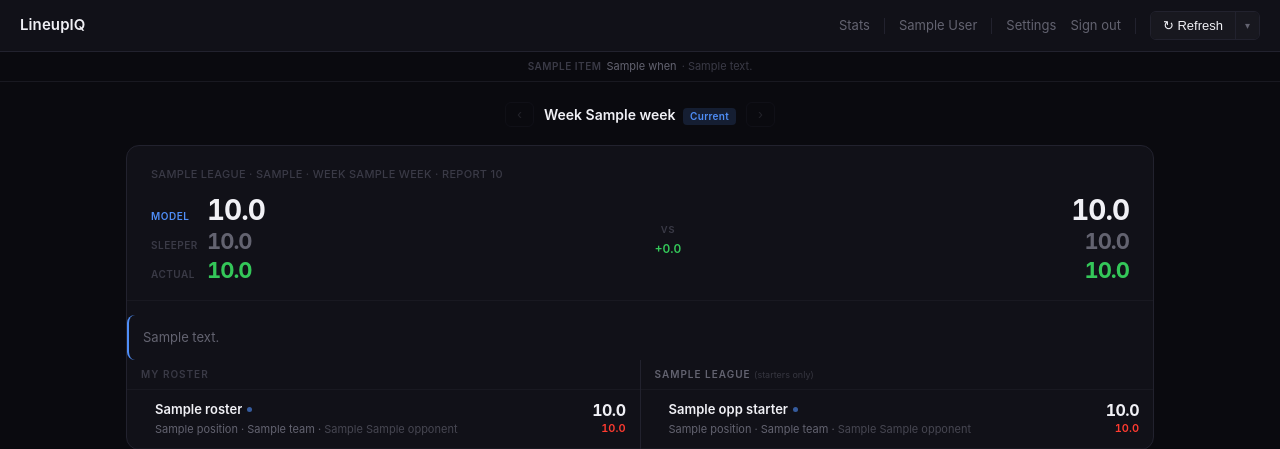
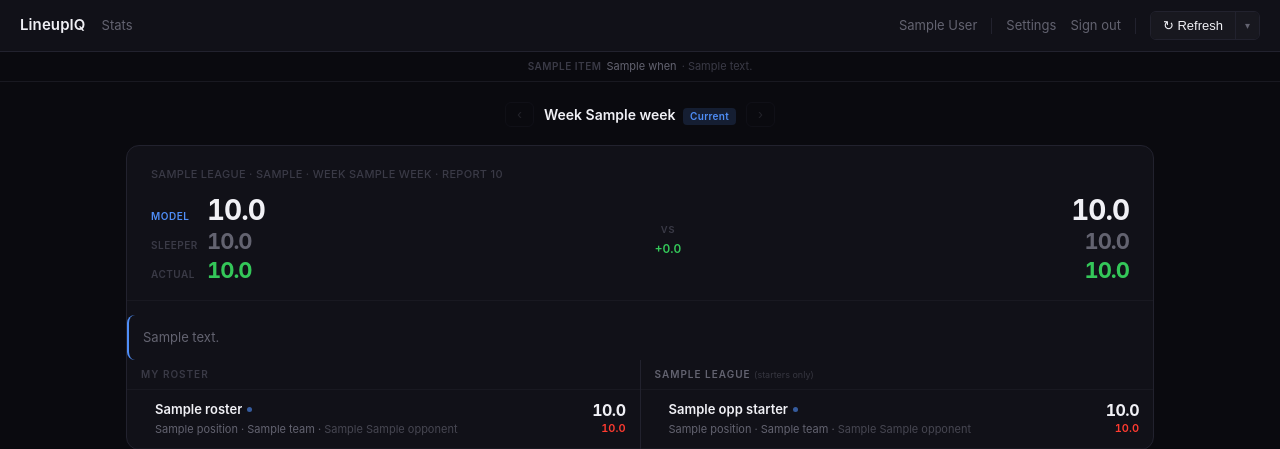
Before and after one commit to Karns11/NFL-AI-APP, a Flask app: template src/web/templates/index.html in a window 1280 px wide. Shown: the top 449 px of the page. Run offline with Flask 3, Linux system fonts and the light colour scheme; a user stored in the database is signed in; tables that the repository leaves empty hold one stand-in row (values such as "Sample post"); the template is opened without the code that fills it: most values are stand-ins (such as "Sample title", 1, 10 or a date in 2020).

Commit message:
Move Stats nav link to left side next to brand
Co-Authored-By: Claude Sonnet 4.6 <noreply@anthropic.com>

```diff
--- a/src/web/templates/index.html
+++ b/src/web/templates/index.html
@@ -516,9 +516,8 @@
 
 <nav class="nav">
   <a href="{{ url_for('main.index') }}" class="nav-brand" style="text-decoration:none;color:inherit">LineupIQ</a>
+  <a href="{{ url_for('main.stats') }}" class="nav-link">Stats</a>
   <div class="nav-right">
-    <a href="{{ url_for('main.stats') }}" class="nav-link">Stats</a>
-    <span class="nav-sep"></span>
     <span class="nav-user">{{ current_user.display_name }}</span>
     <span class="nav-sep"></span>
     <a href="{{ url_for('main.settings') }}" class="nav-link">Settings</a>
```
